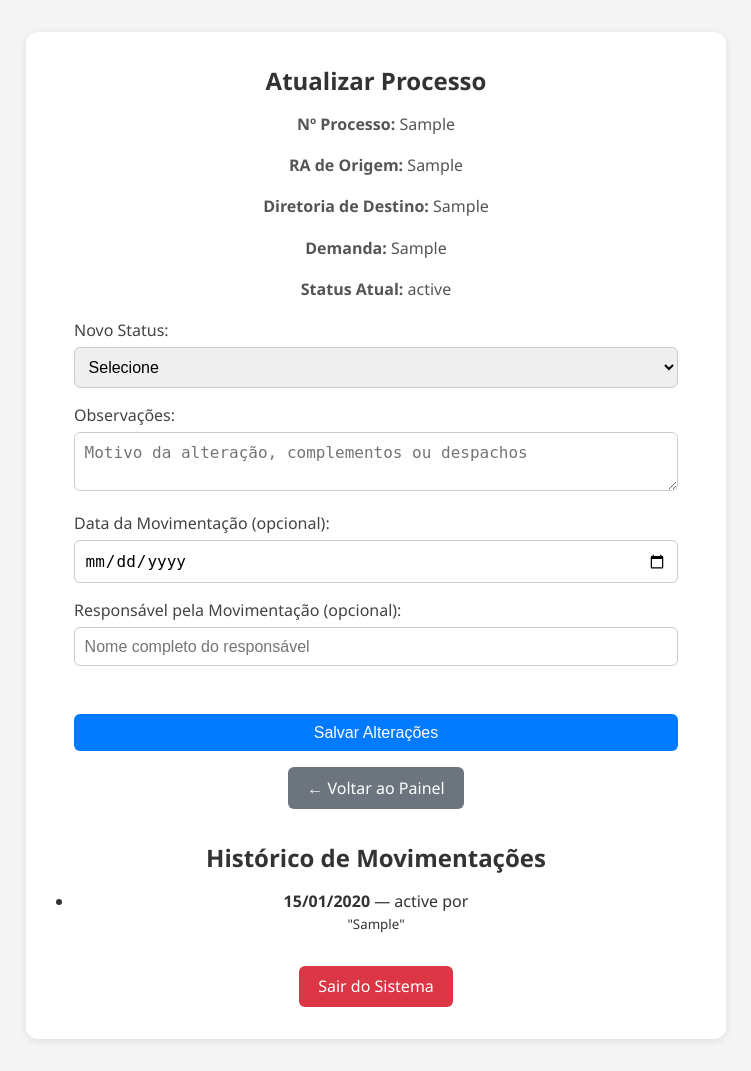
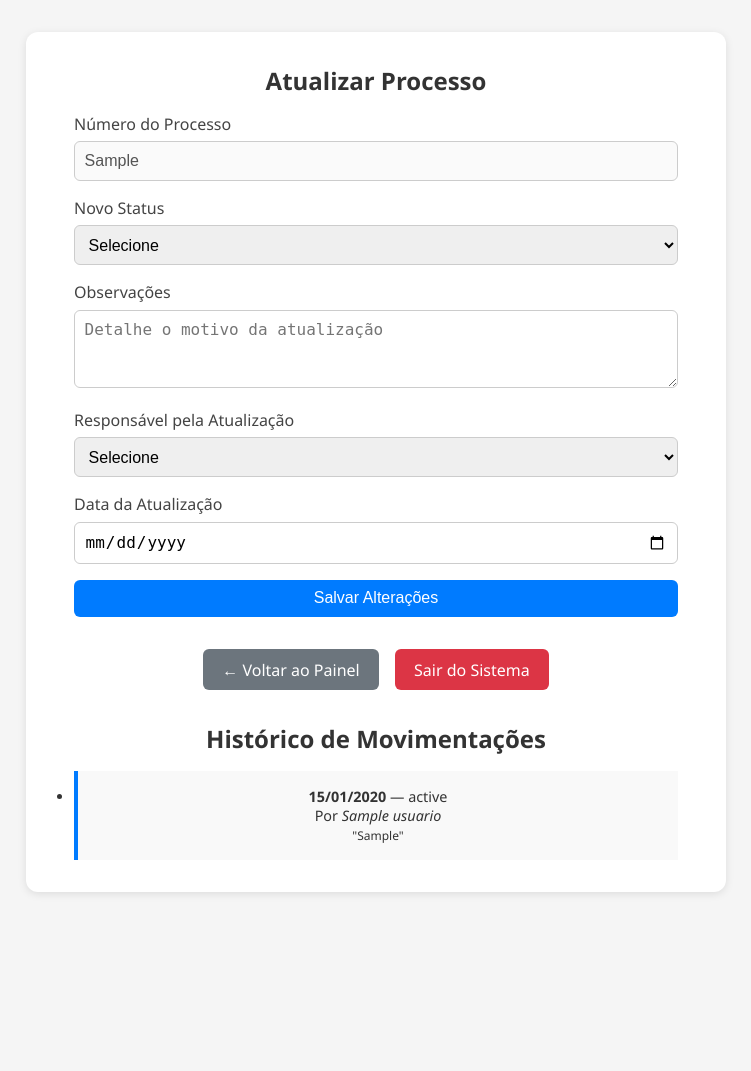
Before and after one commit to PadawanXXVI/cpcr_app, a Flask app: page /atualizar_processo/1 in a window 1280 px wide. Shown: the whole page, without its empty margins (264-1015 px from the left). After the commit the page ends 894 px from the top, so only its background shows below. Run offline with Flask 3, Linux system fonts and the light colour scheme; the visitor is signed in with stand-in values (Sample User, id 1); tables that the repository leaves empty hold one stand-in row (values such as "Sample post").

Commit message:
✅ Adiciona campos 'Responsável' e 'Data da Atualização' na tela de atualização de processo

```diff
--- a/app.py
+++ b/app.py
@@ -200,34 +200,36 @@ def atualizar_processo(id):
     if request.method == 'POST':
         novo_status = request.form['status_demanda']
         observacoes = request.form['observacoes']
-        data_atualizacao_real = request.form.get('data_atualizacao_real')
+        data_real = request.form['data_movimentacao']
+        responsavel_id = request.form['responsavel_movimentacao']
 
         processo.status_demanda = novo_status
         processo.data_ultima_atualizacao = datetime.utcnow()
 
-        db.session.add(Movimentacao(
+        nova_mov = Movimentacao(
             id_processo=processo.id_processo,
-            id_usuario=session['id_usuario'],
+            id_usuario=responsavel_id,
             status_movimentado=novo_status,
             observacoes=observacoes,
-            data_movimentacao=data_atualizacao_real,
-            data_registro=data_atualizacao_real
-        ))
+            data_atualizacao_real=data_real
+        )
+        db.session.add(nova_mov)
         db.session.commit()
 
-        criar_log(f"Status atualizado para '{novo_status}' | ID Processo: {id}", id_usuario=session['id_usuario'])
+        criar_log(f"Processo {processo.numero_processo} atualizado: {novo_status}", id_usuario=responsavel_id)
         return redirect(url_for('atualizar_processo', id=id))
 
     status = [s.nome for s in Status.query.order_by("nome")]
     diretorias = ["DC", "DO"]
-
     historico = Movimentacao.query.filter_by(id_processo=id).order_by(Movimentacao.data_movimentacao.desc()).all()
+    usuarios = Usuario.query.filter_by(ativo=True).order_by(Usuario.nome).all()
 
     return render_template("atualizar_processo.html",
         processo=processo,
         lista_status=status,
         lista_diretorias=diretorias,
-        historico=historico
+        historico=historico,
+        lista_usuarios=usuarios
     )
 
 @app.route('/visualizacao')
--- a/templates/atualizar_processo.html
+++ b/templates/atualizar_processo.html
@@ -1,5 +1,5 @@
 <!DOCTYPE html>
-<html lang="pt-BR">
+<html lang="pt-br">
 <head>
   <meta charset="UTF-8" />
   <meta name="viewport" content="width=device-width, initial-scale=1.0"/>
@@ -10,60 +10,65 @@
   <main class="card">
     <h1>Atualizar Processo</h1>
 
-    <!-- Informações do processo -->
-    <p><strong>Nº Processo:</strong> <span class="numero-processo">{{ processo.numero_processo }}</span></p>
-    <p><strong>RA de Origem:</strong> {{ processo.admin_regional }}</p>
-    <p><strong>Diretoria de Destino:</strong> {{ processo.diretoria_destino }}</p>
-    <p><strong>Demanda:</strong> {{ processo.tipo_demanda }}</p>
-    <p><strong>Status Atual:</strong> {{ processo.status_demanda }}</p>
+    <form method="POST" action="{{ url_for('atualizar_processo', id=processo.id_processo) }}">
+      <div class="form-group">
+        <label>Número do Processo</label>
+        <input type="text" value="{{ processo.numero_processo }}" disabled />
+      </div>
 
-    <!-- Formulário de atualização -->
-    <form method="POST">
-      <input type="hidden" name="id_processo" value="{{ processo.id_processo }}">
-
-      <label for="status_demanda">Novo Status:</label>
+      <div class="form-group">
+        <label for="status_demanda">Novo Status</label>
         <select id="status_demanda" name="status_demanda" required>
           <option value="">Selecione</option>
           {% for s in lista_status %}
             <option value="{{ s }}" {% if processo.status_demanda == s %}selected{% endif %}>{{ s }}</option>
           {% endfor %}
         </select>
+      </div>
 
-      <label for="observacoes">Observações:</label>
-      <textarea id="observacoes" name="observacoes" placeholder="Motivo da alteração, complementos ou despachos"></textarea>
+      <div class="form-group">
+        <label for="observacoes">Observações</label>
+        <textarea id="observacoes" name="observacoes" placeholder="Detalhe o motivo da atualização" rows="3"></textarea>
+      </div>
 
-      <label for="data_movimentacao">Data da Movimentação (opcional):</label>
-      <input type="date" id="data_movimentacao" name="data_movimentacao" />
+      <div class="form-group">
+        <label for="responsavel_movimentacao">Responsável pela Atualização</label>
+        <select id="responsavel_movimentacao" name="responsavel_movimentacao" required>
+          <option value="">Selecione</option>
+          {% for usuario in lista_usuarios %}
+            <option value="{{ usuario.id_usuario }}">{{ usuario.nome }}</option>
+          {% endfor %}
+        </select>
+      </div>
 
-      <label for="responsavel_movimentacao">Responsável pela Movimentação (opcional):</label>
-      <input type="text" id="responsavel_movimentacao" name="responsavel_movimentacao" placeholder="Nome completo do responsável" />
+      <div class="form-group">
+        <label for="data_movimentacao">Data da Atualização</label>
+        <input type="date" id="data_movimentacao" name="data_movimentacao" required>
+      </div>
 
+      <button type="submit" class="btn-primary">Salvar Alterações</button>
       <div class="botoes">
-        <button class="btn-primary" type="submit">Salvar Alterações</button>
         <a href="{{ url_for('dashboard') }}" class="btn-secondary">← Voltar ao Painel</a>
+        <a href="{{ url_for('logout') }}" class="btn-terciario">Sair do Sistema</a>
       </div>
     </form>
 
-    <!-- Histórico -->
     <div class="painel-totais mt-2">
       <h2>Histórico de Movimentações</h2>
       {% if historico %}
         <ul>
           {% for mov in historico %}
-          <li>
-            <strong>{{ mov.data_movimentacao.strftime('%d/%m/%Y') }}</strong> —
-            {{ mov.status_movimentado }} por <em>{{ mov.responsavel }}</em><br>
-            {% if mov.observacoes %}<small>"{{ mov.observacoes }}"</small>{% endif %}
+            <li class="historico-card">
+              <strong>{{ mov.data_movimentacao.strftime('%d/%m/%Y') }}</strong> — {{ mov.status_movimentado }}<br>
+              Por <em>{{ mov.usuario.nome }}</em>
+              {% if mov.data_atualizacao_real %} | Data real: {{ mov.data_atualizacao_real.strftime('%d/%m/%Y') }}{% endif %}
+              {% if mov.observacoes %}<br><small>"{{ mov.observacoes }}"</small>{% endif %}
             </li>
           {% endfor %}
         </ul>
       {% else %}
-        <p>Nenhuma movimentação registrada ainda.</p>
+        <p>Nenhuma movimentação registrada.</p>
       {% endif %}
-    </div>
-
-    <div class="mt-2">
-      <a href="{{ url_for('logout') }}" class="btn-terciario">Sair do Sistema</a>
     </div>
   </main>
 </body>
```
Lines whose indentation alone changed are shown as unchanged.
